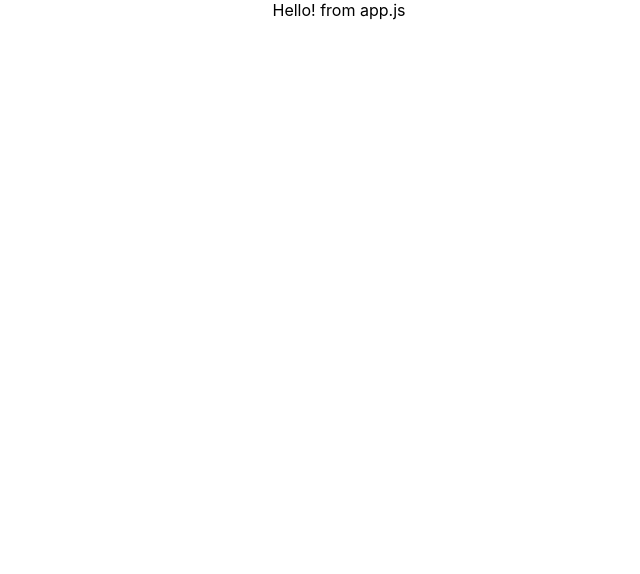
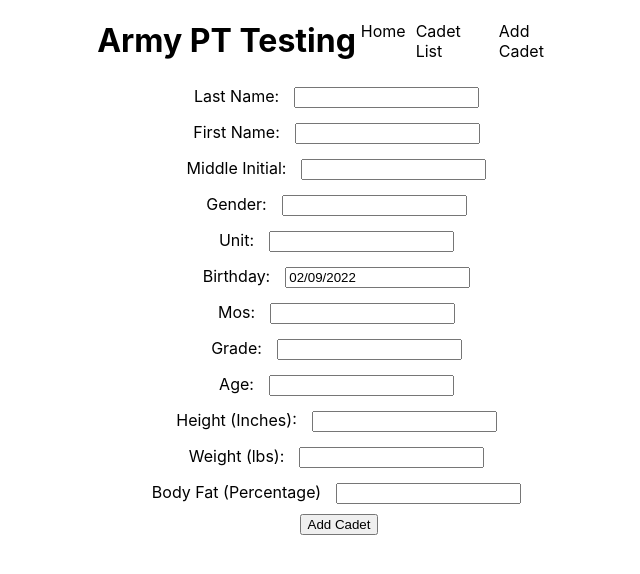
Before and after one commit to army-pt-test/ACFT-frontend, a React (Create React App) app: page /addcadet in a window 1280 px wide. Shown: the top 574 px of the page, without its empty margins (301-941 px from the left). Built offline with nearby package versions, Linux system fonts and the light colour scheme.

Commit message:
Scaffoled out AddCadet

```diff
--- a/package.json
+++ b/package.json
@@ -7,6 +7,7 @@
     "@testing-library/react": "^12.1.2",
     "@testing-library/user-event": "^13.5.0",
     "react": "^17.0.2",
+    "react-datepicker": "^4.6.0",
     "react-dom": "^17.0.2",
     "react-router-dom": "^6.2.1",
     "react-scripts": "5.0.0",
--- a/src/App.js
+++ b/src/App.js
@@ -1,11 +1,29 @@
 import './App.css';
+// Dependencies
+import { Routes, Route } from 'react-router-dom';
+// Components
+import Navigation from './components/Navigation/Navigation';
+import CadetList from './components/CadetList/CadetList';
+import AddCadet from './components/AddCadet/AddCadet';
+import CadetDetails from './components/CadetDetails/CadetDetails';
+import Home from './components/Home/Home';
 
 function App() {
-  return (
-    <div className="App">
-      Hello! from app.js
-    </div>
-  );
+	return (
+		<div className='main-wrapper'>
+			<div className='navbar-wrapper'>
+				<Navigation />
+			</div>
+			<div className='wrapper'>
+				<Routes>
+					<Route path='/' element={<Home />} />
+					<Route path='/cadetlist' element={<CadetList />} />
+					<Route path='/addcadet' element={<AddCadet />} />
+					<Route path='/cadetlist/:id' element={<CadetDetails />} />
+				</Routes>
+			</div>
+		</div>
+	);
 }
 
 export default App;
--- a/src/components/AddCadet/AddCadet.css
+++ b/src/components/AddCadet/AddCadet.css
@@ -0,0 +1,11 @@
+.form-wrapper {
+    display: flex;
+    flex-direction: column;
+    justify-content: center;
+    align-items: center;
+    flex-wrap: wrap;
+}
+
+.form-input {
+    margin: 5px 5px 10px 15px;
+}
--- a/src/components/AddCadet/AddCadet.js
+++ b/src/components/AddCadet/AddCadet.js
@@ -1,11 +1,163 @@
 import React from 'react';
+import './AddCadet.css';
+import { useState } from 'react';
+import DatePicker from 'react-datepicker';
+
+import 'react-datepicker/dist/react-datepicker.css';
 
 function AddCadet(props) {
-    return (
-        <div>
+	const [startDate, setStartDate] = useState(new Date());
+	const [gender, setGender] = useState(null);
+	const [newCadet, setNewCadet] = useState({
+		lastname: '',
+		firstname: '',
+		middleinitial: '',
+		gender: '',
+		unit: '',
+		birthday: Date(),
+		mos: '',
+		grade: '',
+		age: '',
+		height: '',
+		weight: '',
+		bodyfat: '',
+	});
 
-        </div>
-    );
+	const createNewCadet = () => {};
+
+	const handleChange = (event) => {
+		setNewCadet({ ...newCadet, [event.target.id]: event.target.value });
+        console.log('You have selected' + newCadet)
+	};
+
+	const handleSubmit = (event) => {
+		event.preventDefault();
+		createNewCadet();
+	};
+
+	return (
+		<form className='form-wrapper' onSubmit={handleSubmit}>
+			<label htmlFor='lastname'>
+				Last Name:
+				<input
+					type='text'
+					name='lastname'
+					id='last-name'
+					onChange={handleChange}
+					className='form-input'
+				/>
+			</label>
+			<label htmlFor='firstname'>
+				First Name:
+				<input
+					type='text'
+					name='firstname'
+					id='first-name'
+					onChange={handleChange}
+					className='form-input'
+				/>
+			</label>
+			<label htmlFor='middleinitial'>
+				Middle Initial:
+				<input
+					type='text'
+					name='middleinitial'
+					id='middleinitial'
+					onChange={handleChange}
+					className='form-input'
+				/>
+			</label>
+			<label htmlFor='gender'>
+				Gender:
+				<input
+					type='type'
+					name='gender'
+					id='gender'
+					onChange={handleChange}
+					className='form-input'
+				/>
+			</label>
+			<label htmlFor='unit'>
+				Unit:
+				<input
+					type='text'
+					name='unit'
+					id='unit'
+					onChange={handleChange}
+					className='form-input'
+				/>
+			</label>
+			<label>
+				Birthday:
+				<DatePicker
+					selected={startDate}
+					onChange={(date) => setStartDate(date)}
+					className='form-input'
+				/>
+			</label>
+			<label htmlFor='mos'>
+				Mos:
+				<input
+					type='text'
+					name='mos'
+					id='mos'
+					onChange={handleChange}
+					className='form-input'
+				/>
+			</label>
+			<label htmlFor='grade'>
+				Grade:
+				<input
+					type='text'
+					name='grade'
+					id='grade'
+					onChange={handleChange}
+					className='form-input'
+				/>
+			</label>
+			<label htmlFor='age'>
+				Age:
+				<input
+					type='text'
+					name='age'
+					id='age'
+					onChange={handleChange}
+					className='form-input'
+				/>
+			</label>
+			<label htmlFor='height'>
+				Height (Inches):
+				<input
+					type='text'
+					name='height'
+					id='age'
+					onChange={handleChange}
+					className='form-input'
+				/>
+			</label>
+			<label htmlFor='weight'>
+				Weight (lbs):
+				<input
+					type='text'
+					name='weight'
+					id='weight'
+					onChange={handleChange}
+					className='form-input'
+				/>
+			</label>
+			<label htmlFor='bodyfat'>
+				Body Fat (Percentage)
+				<input
+					type='text'
+					name='bodyfat'
+					id='bodyfat'
+					onChange={handleChange}
+					className='form-input'
+				/>
+			</label>
+			<input type='submit' value='Add Cadet' />
+		</form>
+	);
 }
 
 export default AddCadet;
--- a/src/components/CadetDetails/CadetDetails.js
+++ b/src/components/CadetDetails/CadetDetails.js
@@ -1,9 +1,10 @@
 import React from 'react';
+import './CadetDetails.css';
 
 function CadetDetails(props) {
     return (
         <div>
-
+            Hello from Cadet Details
         </div>
     );
 }
--- a/src/components/CadetList/CadetList.js
+++ b/src/components/CadetList/CadetList.js
@@ -1,9 +1,10 @@
 import React from 'react';
+import './CadetList.css';
 
 function CadetList(props) {
     return (
         <div>
-
+            Hello from Cadet List
         </div>
     );
 }
--- /dev/null
+++ b/src/components/Home/Home.js
@@ -0,0 +1,13 @@
+import React from 'react';
+import './Home.css';
+
+function Home(props) {
+    return (
+        <div>
+            <h1>Army PT Testing</h1>
+            <h2>This is a place to find out if you're the right fit!</h2>
+        </div>
+    );
+}
+
+export default Home;
--- a/src/components/Navigation/Navigation.css
+++ b/src/components/Navigation/Navigation.css
@@ -0,0 +1,34 @@
+a {
+	text-decoration: none;
+    color: black;
+}
+
+a:hover {
+    color: forestgreen;
+}
+
+a:active {
+    color: grey;
+}
+
+li {
+	list-style: none;
+}
+
+.navbar-wrapper {
+    display: flex;
+    justify-content: space-evenly;
+}
+
+.navbar-title {
+    float: left;
+}
+.nav-ul {
+    display: flex;
+    width: 225px;
+    padding: 0;
+}
+
+.li-link {
+    margin: 5px;
+}
--- a/src/components/Navigation/Navigation.js
+++ b/src/components/Navigation/Navigation.js
@@ -1,11 +1,30 @@
 import React from 'react';
+import { Link } from 'react-router-dom';
+import './Navigation.css';
 
 function Navigation(props) {
-    return (
-        <div>
-
-        </div>
-    );
+	return (
+		<div className='navbar-wrapper'>
+			<div className='navbar-title'>
+				<Link to='/'>
+					<h1>Army PT Testing</h1>
+				</Link>
+			</div>
+			<nav className='main-nav'>
+				<ul className='nav-ul'>
+					<li className='li-link'>
+						<Link to='/'>Home</Link>
+					</li>
+					<li className='li-link'>
+						<Link to='/cadetlist'>Cadet List</Link>
+					</li>
+					<li className='li-link'>
+						<Link to='/addcadet'>Add Cadet</Link>
+					</li>
+				</ul>
+			</nav>
+		</div>
+	);
 }
 
 export default Navigation;
```
Also changed, not shown: src/components/Home/Home.css (added), 1 other file (tests, documents, lock files or other folders).
